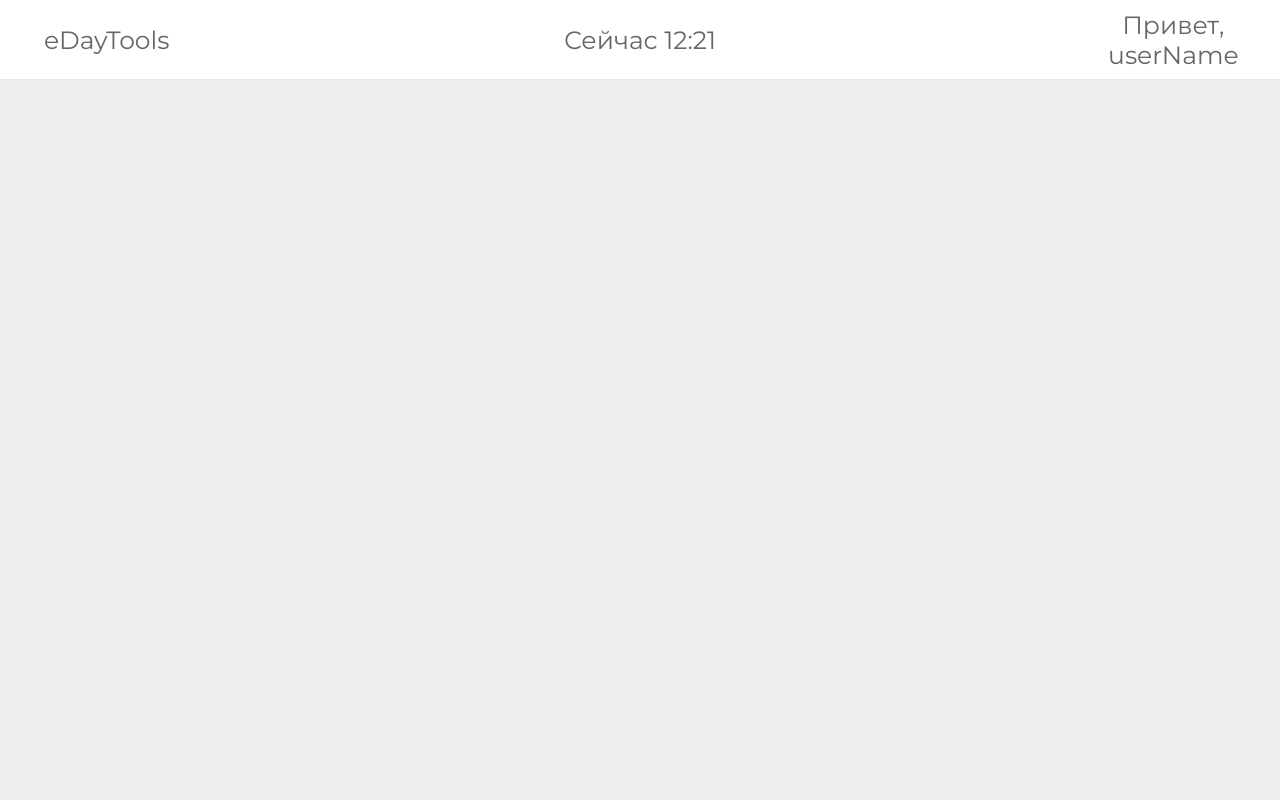
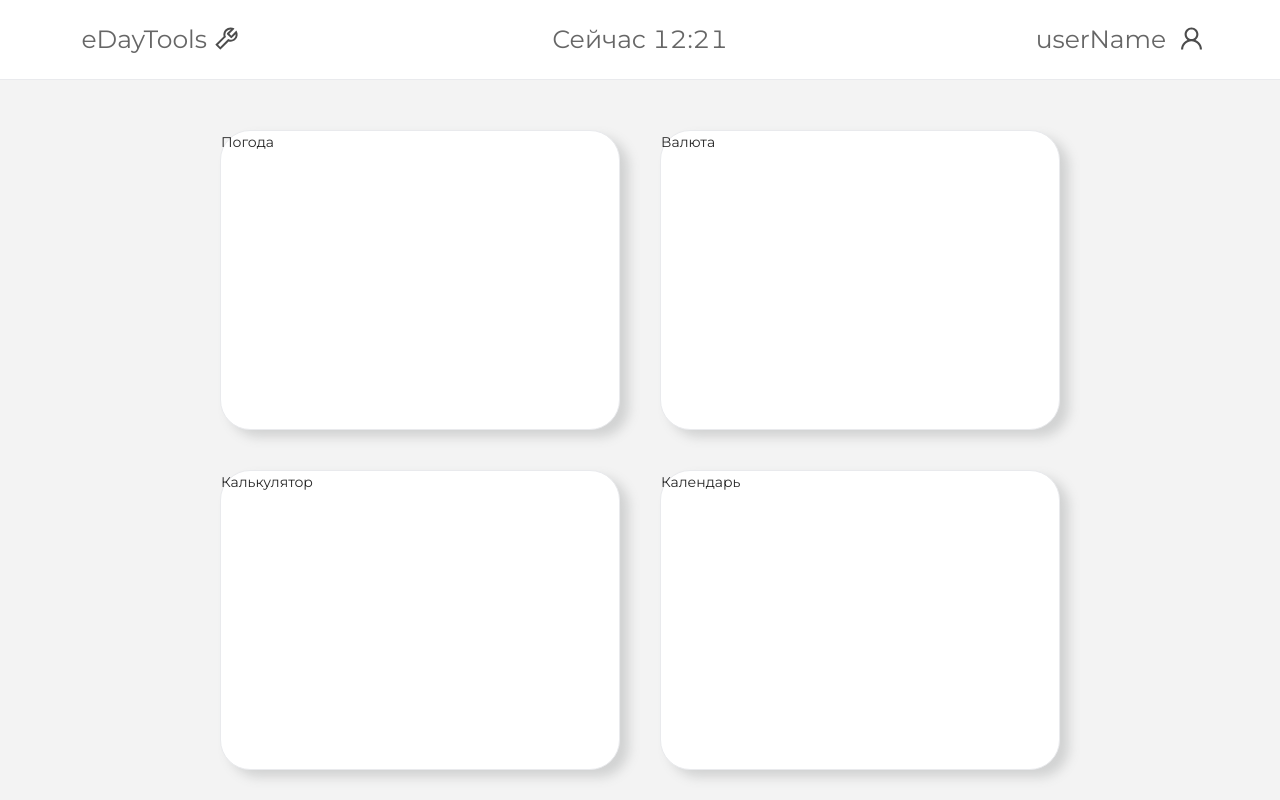
Before and after one commit to rewolc/e-day-tools, a React (Create React App) app: page / in a window 1280 px wide. Shown: the top 800 px of the page. Built offline with nearby package versions, Linux system fonts and the light colour scheme.

Commit message:
created header,time in header&icons,started main page

```diff
--- a/package.json
+++ b/package.json
@@ -3,6 +3,7 @@
   "version": "0.1.0",
   "private": true,
   "dependencies": {
+    "@ant-design/icons": "^4.7.0",
     "@testing-library/jest-dom": "^5.16.4",
     "@testing-library/react": "^13.1.1",
     "@testing-library/user-event": "^13.5.0",
@@ -10,6 +11,7 @@
     "@types/node": "^16.11.32",
     "@types/react": "^18.0.8",
     "@types/react-dom": "^18.0.3",
+    "antd": "^4.20.2",
     "date-fns": "^2.28.0",
     "react": "^18.1.0",
     "react-dom": "^18.1.0",
--- /dev/null
+++ b/src/antdStyles/iconStyles.ts
@@ -0,0 +1,6 @@
+
+
+export const IconStyles = {
+   color : '#000000b3',
+   cursor : 'pointer'
+}
--- /dev/null
+++ b/src/features/header/atoms/auth/auth.tsx
@@ -0,0 +1,10 @@
+import "./auth";
+import { UserOutlined } from "@ant-design/icons";
+import { IconStyles } from "../../../../antdStyles/iconStyles";
+export const AuthInHeader = () => {
+	return (
+		<div className="header__login">
+			userName&nbsp; <UserOutlined style={IconStyles} />
+		</div>
+	);
+};
--- /dev/null
+++ b/src/features/header/atoms/logo/logo.tsx
@@ -0,0 +1,11 @@
+import { ToolOutlined } from "@ant-design/icons";
+import { IconStyles } from "../../../../antdStyles/iconStyles";
+
+export const LogoInHeader = () => {
+	return (
+		<div className="header__app">
+			eDayTools&nbsp;
+         <ToolOutlined style ={IconStyles}/>
+		</div>
+	);
+};
--- a/src/features/header/atoms/time/time.tsx
+++ b/src/features/header/atoms/time/time.tsx
@@ -2,7 +2,7 @@ import getHours from "date-fns/getHours";
 import getMinutes from "date-fns/getMinutes";
 import { useState, useEffect } from "react";
 import { timeType } from "./timeType";
-const HeaderTime = () => {
+const TimeInHeader = () => {
 	const [time, updateTime] = useState<timeType>({
 		hours: getHours(new Date()),
 		minutes: getMinutes(new Date()),
@@ -27,4 +27,4 @@ const HeaderTime = () => {
 	);
 };
 
-export default HeaderTime;
+export default TimeInHeader;
--- a/src/features/header/header.scss
+++ b/src/features/header/header.scss
@@ -1,7 +1,7 @@
 .header {
 	display: grid;
 	align-items: center;
-	grid-template-columns: 1fr 4fr 1fr;
+	grid-template-columns: 1fr 2fr 1fr;
 	font-size: 25px;
 	color: #0d0d0da1;
 	width: 100%;
--- a/src/features/header/header.tsx
+++ b/src/features/header/header.tsx
@@ -1,12 +1,13 @@
 import './header.scss'
-import HeaderTime from './atoms/time/time';
-
+import TimeInHeader from './atoms/time/time';
+import { AuthInHeader } from './atoms/auth/auth';
+import { LogoInHeader } from './atoms/logo/logo';
 const Header = () => {
 	return (
 		<div className="header">
-			<div className="header__app">eDayTools</div>
-			<HeaderTime/>
-			<div className="header__login">Привет, userName</div>
+			<LogoInHeader/>
+			<TimeInHeader/>
+			<AuthInHeader/>
 		</div>
 	);
 };
--- a/src/features/main/tools/tools.ts
+++ b/src/features/main/tools/tools.ts
@@ -1,6 +1,7 @@
-export const toolsVariable = {
+export const mainTools = {
 	wheather: "Погода",
 	money: "Валюта",
+	calculator :'Калькулятор',
 	calendar: "Календарь",
 	news: "Новости",
 };
--- a/src/index.tsx
+++ b/src/index.tsx
@@ -1,5 +1,6 @@
 import React from 'react';
 import ReactDOM from 'react-dom/client';
+import 'antd/dist/antd.css';
 import './index.scss';
 import App from './App';
 
--- a/src/pages/main/main.scss
+++ b/src/pages/main/main.scss
@@ -1,5 +1,19 @@
-.main{
-   background-color: #f3f3f3;
+.main {
+	background-color: #f3f3f3;
 
-
+	&__container {
+		padding: 30px;
+      display: flex;
+      flex-wrap: wrap;
+      justify-content: center;
+	}
+   &__item{
+      margin: 20px;
+      width: 400px;
+      height: 300px;
+      background-color: white;
+      border-radius: 30px;
+      box-shadow: 9px 7px 11px 0px rgb(113 115 114 / 25%);
+      border: 1px solid #e9eaed;
+   }
 }
--- a/src/pages/main/main.tsx
+++ b/src/pages/main/main.tsx
@@ -1,9 +1,18 @@
-import './main.scss'
+import "./main.scss";
+import { mainTools } from "../../features/main/tools/tools";
 
 const Main = () => {
-   return (
-      <div className="main"></div>
-   )
-}
+	return (
+		<div className="main">
+			<div className="main__container">
+				{Object.values(mainTools).map((value) => (
+					<div className="main__item">
+						<div className="main__item__name">{value}</div>
+					</div>
+				))}
+			</div>
+		</div>
+	);
+};
 
 export default Main;
```
Also changed, not shown: src/features/header/atoms/auth/auth.scss (added), 1 other file (tests, documents, lock files or other folders).
